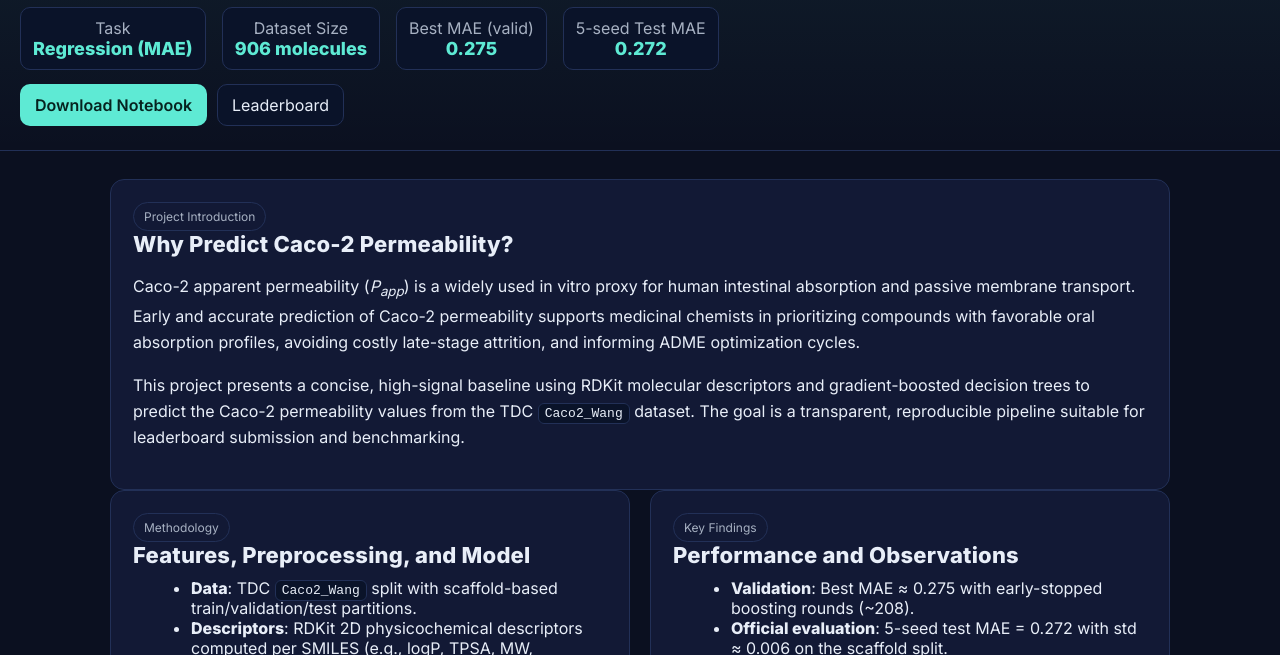
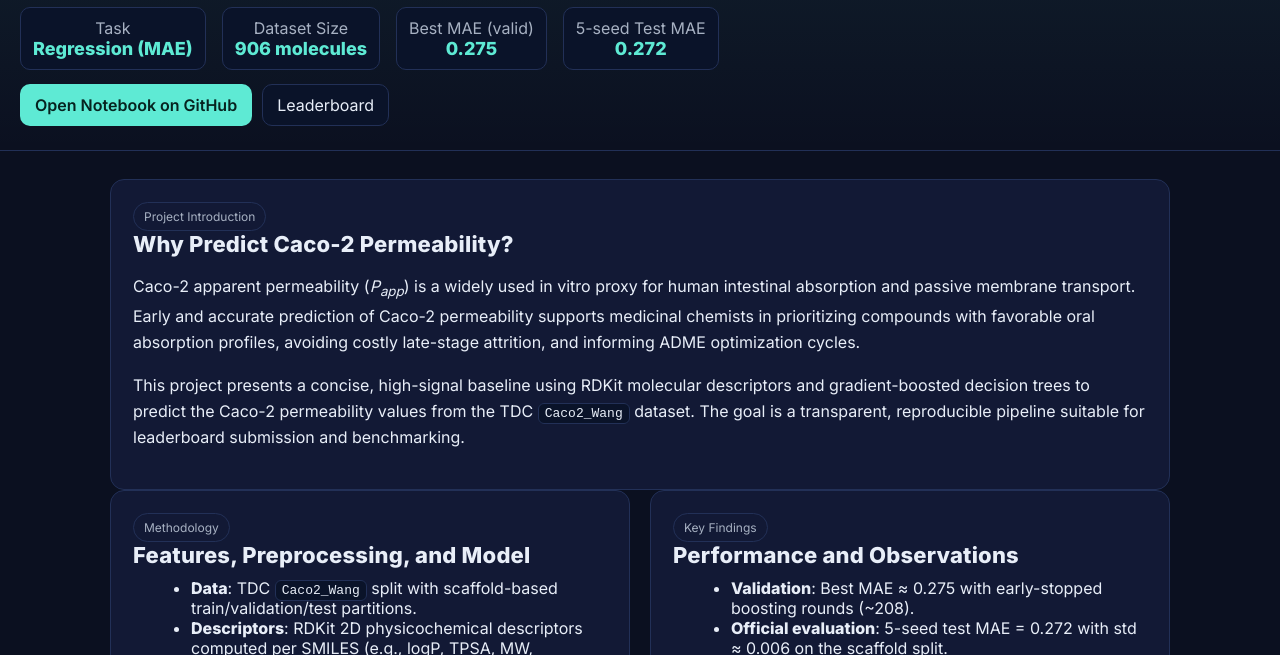
Before and after one commit to ovttiras/oleg_tinkov.github.io, a plain HTML site: page index.html in a window 1280 px wide. Shown: the part 140-795 px from the top of the page. Drawn offline with nearby package versions, Linux system fonts and the light colour scheme.

Commit message:
Update index.html

```diff
--- a/index.html
+++ b/index.html
@@ -52,7 +52,7 @@
             <div class="kpi"><div class="muted">5-seed Test MAE</div><strong>0.272</strong></div>
         </div>
         <div class="btns">
-            <a class="btn accent" href="https://raw.githubusercontent.com/ovttiras/oleg_tinkov.github.io/main/20250829_Caco2_submission.ipynb" download>Download Notebook</a>
+            <a class="btn accent" href="https://github.com/ovttiras/oleg_tinkov.github.io/blob/main/20250829_Caco2_submission.ipynb" target="_blank" rel="noopener">Open Notebook on GitHub</a>
             <a class="btn" href="https://tdcommons.ai/benchmark/admet_group/01caco2/" target="_blank" rel="noopener">Leaderboard</a>
         </div>
     </header>
```
